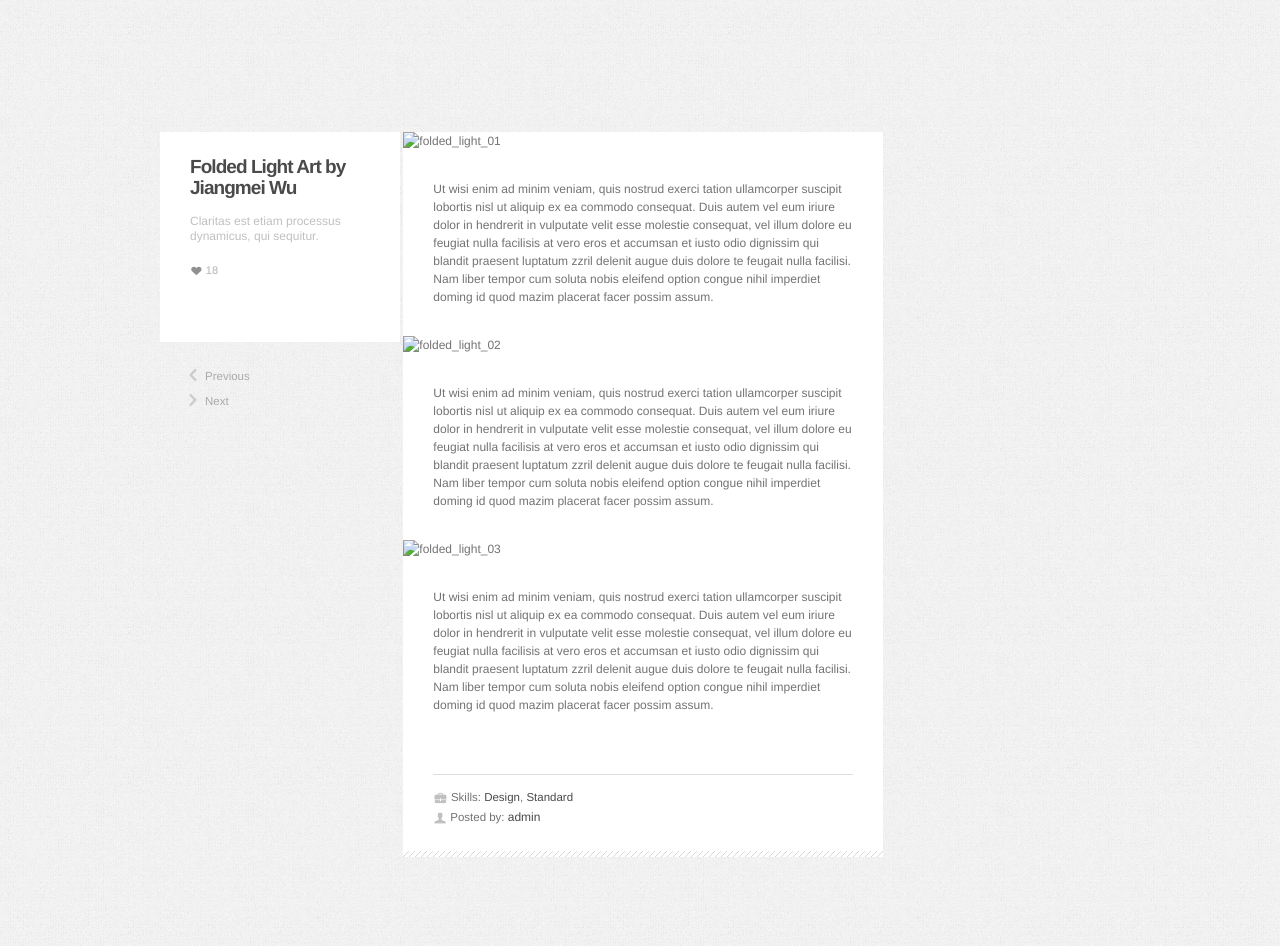
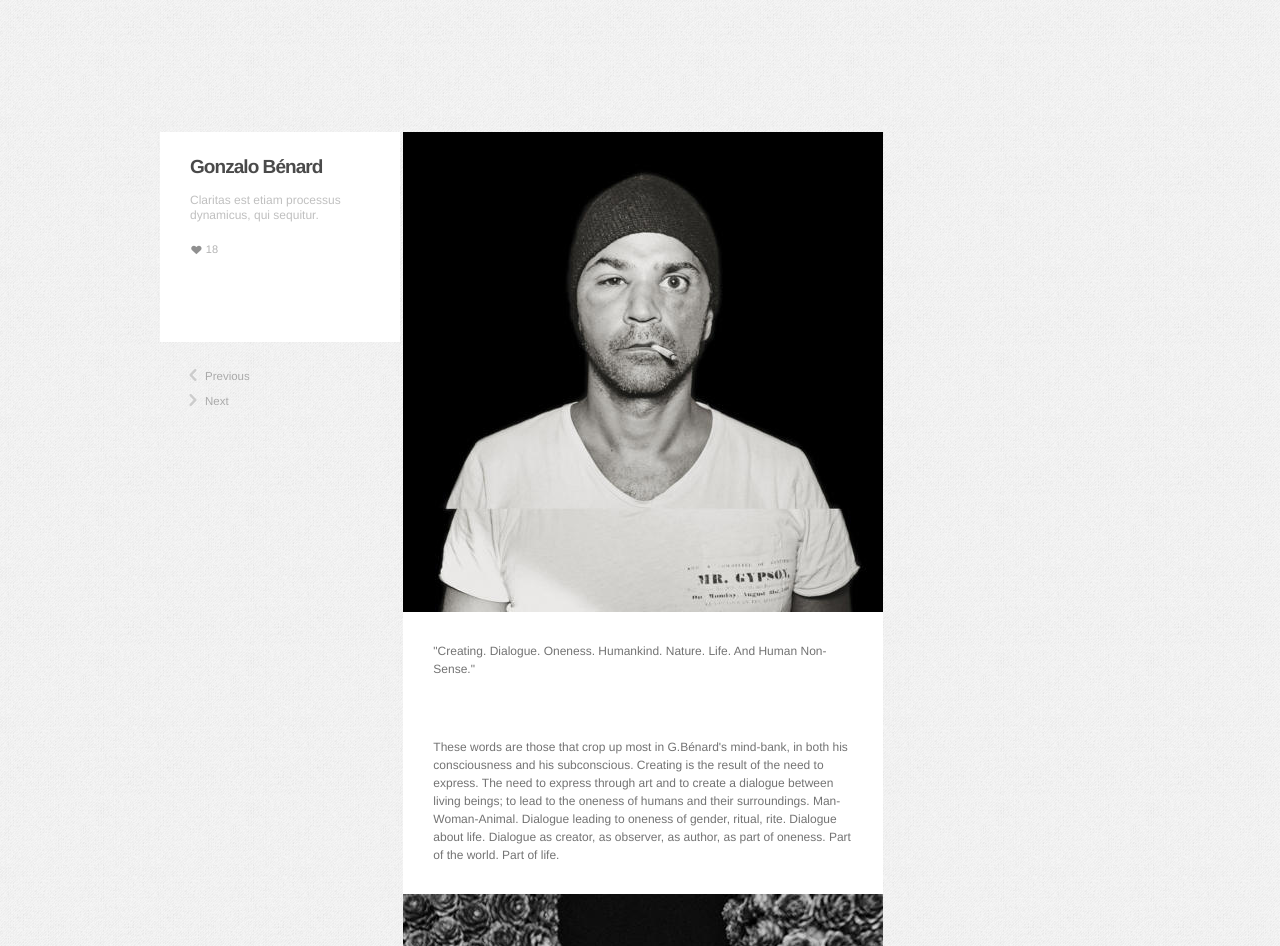
Before and after one commit to ZoeAB/arthouse_demo1, a plain HTML site: page benard.html in a window 1280 px wide. Shown: the part 146-1092 px from the top of the page. Drawn offline with Linux system fonts and the light colour scheme; files whose address does not match are found by name.

Commit message:
Fill in content on the Benard page.

```diff
--- a/benard.html
+++ b/benard.html
@@ -55,60 +55,108 @@ type="text/css" media="screen"><link rel="stylesheet" href="stylesheets/light.cs
   <article>
     <header>
       <div id="inner">
-        <h1>Folded Light Art by Jiangmei Wu</h1>
+        <h1>Gonzalo Bénard</h1>
         <p>Claritas est etiam processus dynamicus, qui sequitur.</p>
         <a href="#" class="love-it" data-post-id="103"><span class=
             "pictogram">♥</span></a> <span class=
           "love-it-counter">18</span></div>
       <ul id="navigation">
         <li><a href=
-          "http://demo.themelovin.com/slurp/portfolios/katon-redgen-mathieson-identity/"
+          "#"
           title="" rel="prev">Previous</a></li>
         <li><a href=
-          "http://demo.themelovin.com/slurp/portfolios/ovale-cutlery-collection-by-ronan-erwan-bouroullec/"
+          "vallieres.html"
           title="" rel="next">Next</a></li>
       </ul>
     </header>
     <div id="content">
       <figure><img src=
-        "Slurp%20%7C%20Just%20another%20WordPress%20site%20%C2%BB%20Folded%20Light%20Art%20by%20Jiangmei%20Wu_files/folded_light_01.jpg"
-        alt="folded_light_01" class=
+        "images/gbenard_mr_gypson_small.jpg"
+        alt="Mr Gypson - Gonzalo Bénard" class=
         "alignnone size-full wp-image-104"></figure>
-      <p>Ut wisi enim ad minim veniam, quis nostrud exerci tation
-      ullamcorper suscipit lobortis nisl ut aliquip ex ea commodo
-      consequat. Duis autem vel eum iriure dolor in hendrerit in
-      vulputate velit esse molestie consequat, vel illum dolore eu
-      feugiat nulla facilisis at vero eros et accumsan et iusto odio
-      dignissim qui blandit praesent luptatum zzril delenit augue duis
-      dolore te feugait nulla facilisi. Nam liber tempor cum soluta nobis
-      eleifend option congue nihil imperdiet doming id quod mazim
-      placerat facer possim assum.</p>
+      <p>
+      "Creating. Dialogue. Oneness. Humankind. Nature. Life. And Human
+      Non-Sense."
+      </p>
+      <p>
+      These words are those that crop up most in G.Bénard's mind-bank,
+      in both his consciousness and his subconscious. Creating is the
+      result of the need to express. The need to express through art and
+      to create a dialogue between living beings; to lead to the oneness
+      of humans and their surroundings. Man-Woman-Animal. Dialogue
+      leading to oneness of gender, ritual, rite. Dialogue about life.
+      Dialogue as creator, as observer, as author, as part of oneness.
+      Part of the world. Part of life.
+      </p>
       <figure><img src=
-        "Slurp%20%7C%20Just%20another%20WordPress%20site%20%C2%BB%20Folded%20Light%20Art%20by%20Jiangmei%20Wu_files/folded_light_02.jpg"
+        "images/gbenard_bushed_spikess1_small.jpg"
         alt="folded_light_02" class=
         "alignnone size-full wp-image-105"></figure>
-      <p>Ut wisi enim ad minim veniam, quis nostrud exerci tation
-      ullamcorper suscipit lobortis nisl ut aliquip ex ea commodo
-      consequat. Duis autem vel eum iriure dolor in hendrerit in
-      vulputate velit esse molestie consequat, vel illum dolore eu
-      feugiat nulla facilisis at vero eros et accumsan et iusto odio
-      dignissim qui blandit praesent luptatum zzril delenit augue duis
-      dolore te feugait nulla facilisi. Nam liber tempor cum soluta nobis
-      eleifend option congue nihil imperdiet doming id quod mazim
-      placerat facer possim assum.</p>
+      <p>
+      Gonzalo let it come so his expression could flow, his creativity
+      could come out pre-digested. Playing with light and feelings,
+      cultures and people, without distracting colours, backgrounds or
+      clothing.
+
+      Often using himself as part of the Oneness, being in front and
+      behind the camera, gives him a better sense of the dialogue.
+      Gonzalo Bénard can create and be involved in the rituals and
+      cultures of life. As oneness. As nature. As light itself.
+
+      Autistic with high functioning, Gonzalo Bénard tries to understand
+      feelings related to a social empathy that he doesn't have, in an
+      expressive, artistic, sociological and psychological way.
+
+      Gonzalo Bénard is a creator of human portraits. Is a creator of
+      portraits of persons. In the black. And in the white.
+      </p>
       <figure><img src=
-        "Slurp%20%7C%20Just%20another%20WordPress%20site%20%C2%BB%20Folded%20Light%20Art%20by%20Jiangmei%20Wu_files/folded_light_03.jpg"
+        "images/gbenard1_small_square.jpg"
         alt="folded_light_03" class=
         "alignnone size-full wp-image-106"></figure>
-      <p>Ut wisi enim ad minim veniam, quis nostrud exerci tation
-      ullamcorper suscipit lobortis nisl ut aliquip ex ea commodo
-      consequat. Duis autem vel eum iriure dolor in hendrerit in
-      vulputate velit esse molestie consequat, vel illum dolore eu
-      feugiat nulla facilisis at vero eros et accumsan et iusto odio
-      dignissim qui blandit praesent luptatum zzril delenit augue duis
-      dolore te feugait nulla facilisi. Nam liber tempor cum soluta nobis
-      eleifend option congue nihil imperdiet doming id quod mazim
-      placerat facer possim assum.</p>
+      <p>
+      Born in 1969 in Lisbon, Portugal, from Spanish and French
+      cultures, Gonzalo Bénard soon started spending his life in museums
+      and art galleries by his father's hand. Having classes while
+      teenager with some masters of fine arts like sculpture, painting,
+      photography, design and drawing, he soon developed his
+      eye-mind-hand and the need of creating become vital.
+      </p>
+
+      <p>
+      After finishing his studies in fine arts, Bénard started working
+      in art galleries and cultural centres like the Cultural Centre of
+      Belém, the main one in Lisbon, or coordinating the editorial of
+      the Portuguese representation in Venice Biennial in 1995, invited
+      by the Minister of Culture who gave Bénard a public honour for his
+      work. G. Bénard went then to Himalayas to spend some time studying
+      in school monasteries of painting and philosophy (Nepal/Tibet).
+      </p>
+
+      <p>
+      Back in Portugal, in 2000, Bénard started then exhibiting his
+      paintings and drawings worldwide, from Lisbon to L.A., while being
+      awarded several times in national and international contests, with
+      his drawings or photographs. He then moved to Barcelona, in 2002,
+      where he started using photography as his main medium of creating.
+      With more exhibitions, in London, Barcelona, Lisbon, etc, Bénard
+      moved in 2012 to Paris where he lives and works.
+      </p>
+
+      <p>
+      Sometimes still using his first Camera, an Asahi Pentax that he
+      used for his very first solo show in an art gallery, with 13yo, at
+      Galeria Quadrum in Lisbon, he now mostly shoot in digital, being
+      always an innovator in mediums, using also webcams or satellite
+      connections.
+
+      Gonzalo Bénard's artworks can be seen worldwide in private and
+      public art-collections as for example PT Comunications, Serralves
+      Foundation and Sir Elton John's photography collection or
+      published in several art blogs, magazines and art books such as
+      EYEMAZING, Gestalten, Thames & Hudson, having also 3 more books
+      published as author's editions.
+      </p>
       <footer class="entry-meta">
         <ul class="entry-meta">
           <li><span class="pictogram">💼</span> Skills: <a href=
@@ -124,22 +172,6 @@ type="text/css" media="screen"><link rel="stylesheet" href="stylesheets/light.cs
       </footer>
     </div>
   </article>
-  <aside>
-    <section id="text-4" class="widget widget_text">
-      <h4>Lorem ipsum dolor sit</h4>
-      <div class="textwidget">Nam liber tempor cum soluta nobis eleifend
-        option congue nihil imperdiet doming id quod mazim placerat facer
-        possim assum.</div>
-    </section>
-    <section id="search-2" class="widget widget_search">
-      <form role="search" method="get" id="searchform" action=
-        "http://demo.themelovin.com/slurp/" name="searchform">
-        <div><label class="screen-reader-text" for="s">Search for:</label>
-          <input name="s" id="s" type="text"> <input id="searchsubmit" value=
-          "Search" type="submit"></div>
-      </form>
-    </section>
-  </aside>
 </div>
 <footer>
   <div id="footer-inner">
```
Also changed, not shown: images/gbenard1_small_square.jpg (added), images/gbenard_bushed_spikess1_small.jpg (added), images/gbenard_mr_gypson_small.jpg (added).
